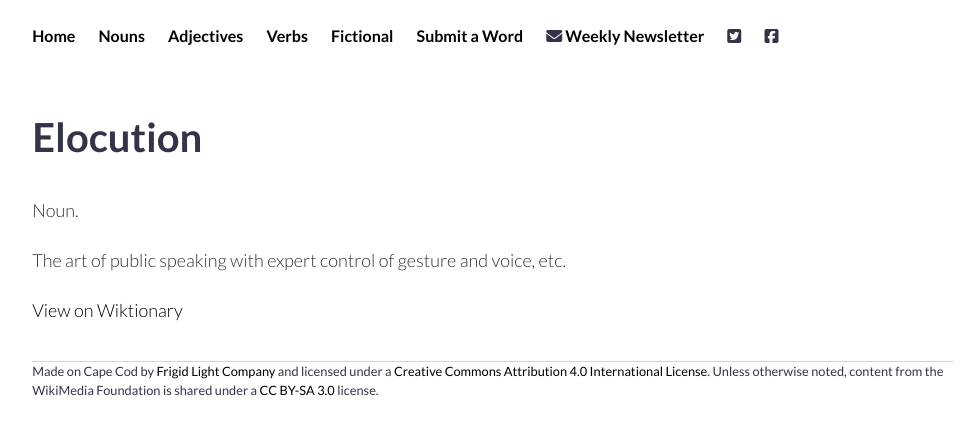
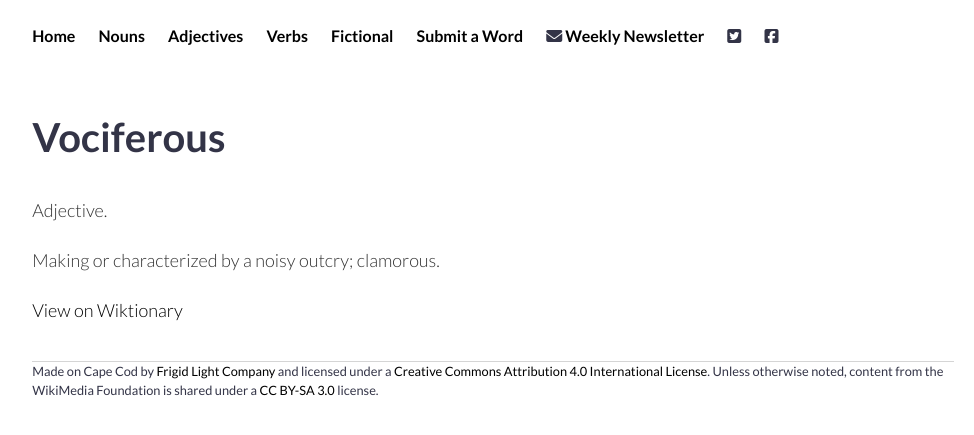
Before and after one commit to davidhowland/wickedcoolwords, a Jekyll site: the page built from _posts/2020-04-26-vociferous.md, in a window 1280 px wide. Shown: the top 435 px of the page, without its empty margins (147-1121 px from the left). Built offline with Jekyll 4.4.1, drawn with Linux system fonts in a browser that asks for light colours; nearby versions of some CDN libraries.

Commit message:
update content

```diff
--- a/_posts/2020-04-26-vociferous.md
+++ b/_posts/2020-04-26-vociferous.md
@@ -1,7 +1,7 @@
 ---
 layout: post
-title: "Elocution"
-pos: noun
-tags: noun
+title: "Vociferous"
+pos: adjective
+tags: adjective
 ---
-The art of public speaking with expert control of gesture and voice, etc.
+Making or characterized by a noisy outcry; clamorous.
```
